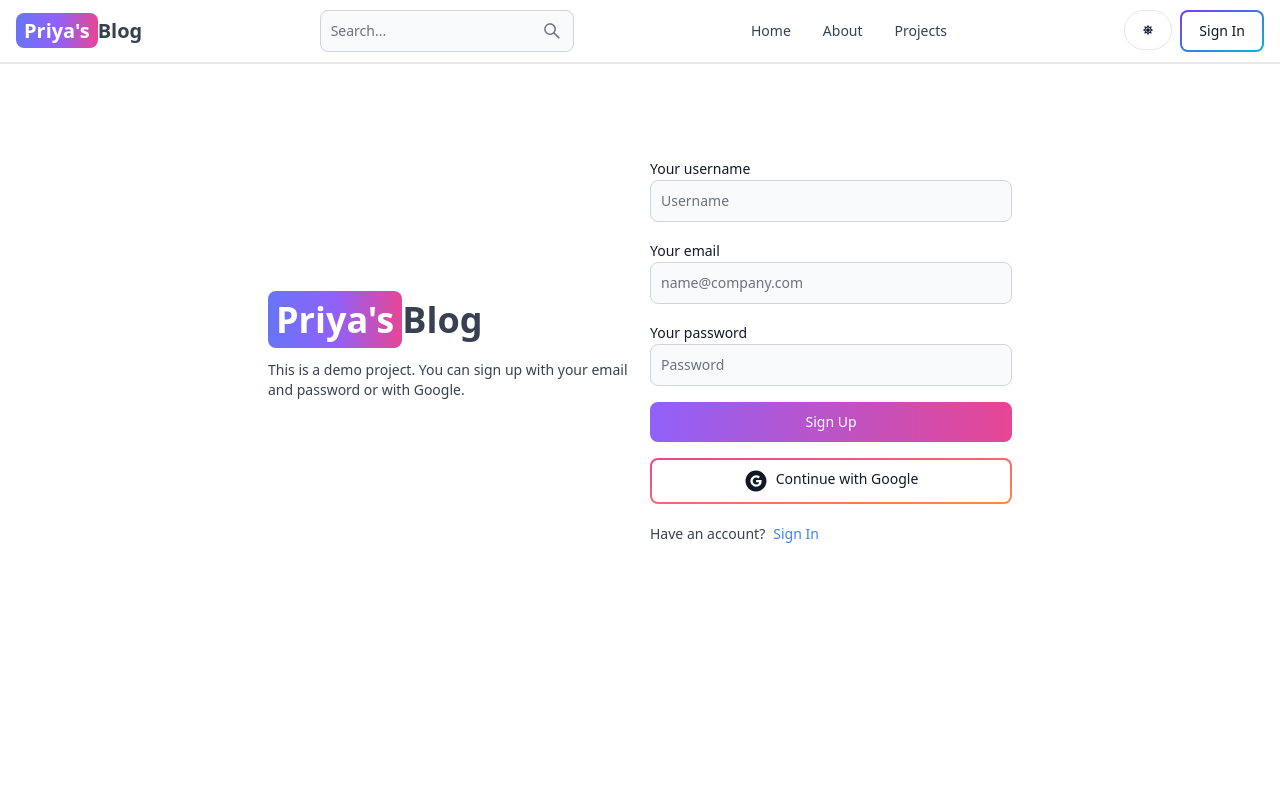
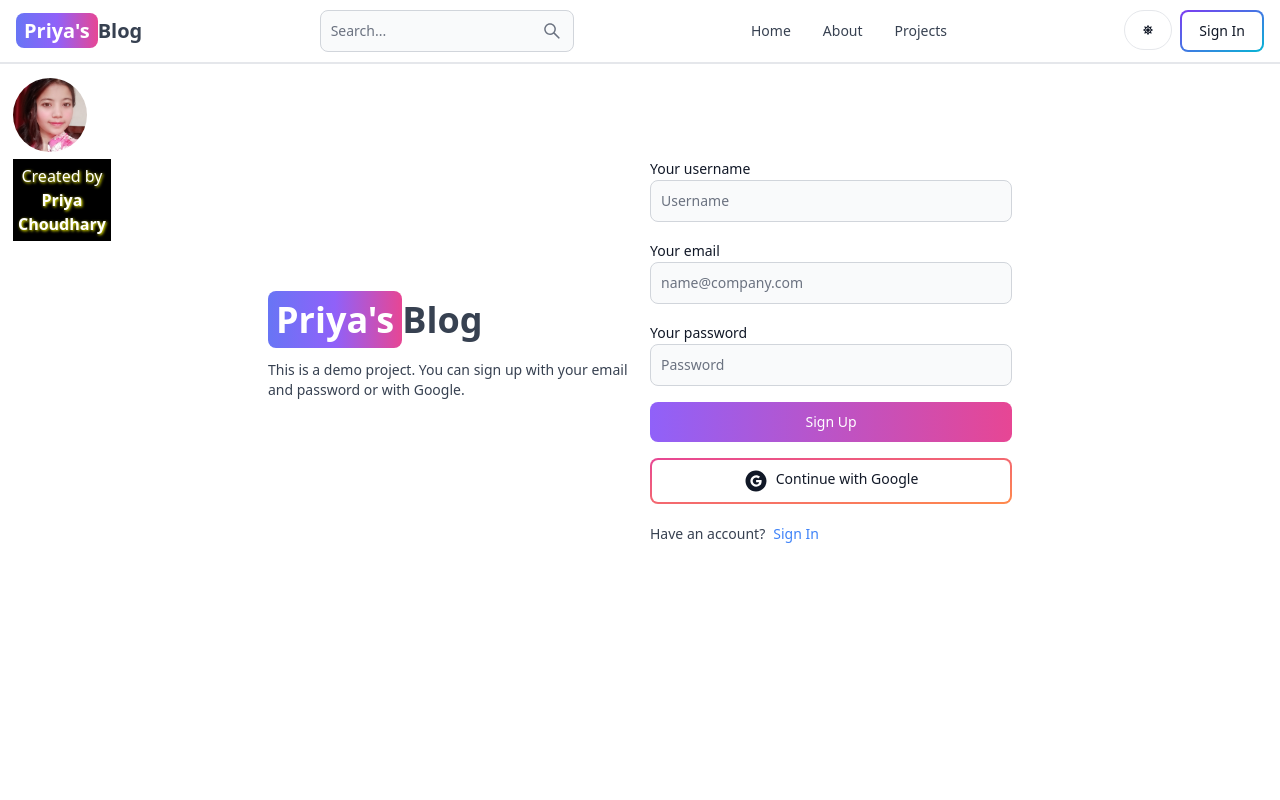
Before and after one commit to priya281220/Mern_Blog_Web, a React (Vite) app in the folder client/: page /sign-up in a window 1280 px wide. Shown: the top 800 px of the page. Built offline with nearby package versions, Linux system fonts and the light colour scheme; no server answers.

Commit message:
Update Footer.jsx

```diff
--- a/client/src/components/Footer.jsx
+++ b/client/src/components/Footer.jsx
@@ -1,5 +1,6 @@
 import { Footer } from 'flowbite-react';
 import { Link } from 'react-router-dom';
+import my_image from './my_image.jpg';
 import { BsFacebook, BsInstagram, BsTwitter, BsGithub, BsDribbble, BsLinkedin } from 'react-icons/bs';
 export default function FooterCom() {
   return (
@@ -60,6 +61,14 @@ export default function FooterCom() {
           </div>
         </div>
         <Footer.Divider />
+               <div style={{ position: 'fixed', top: '70px', left: '5px', display: 'flex', alignItems: 'center' }}>
+  <div style={{ position: 'absolute', top: '5px', left: '5px', width: '80px', height: '80px', borderRadius: '50%', overflow: 'hidden', border: '3px solid white' }}>
+    <img src={my_image} alt="Signature" style={{ width: '100%', height: '100%', objectFit: 'cover' }} />
+  </div>
+  <div style={{ position: 'absolute', top: '86px', left: '5px', textAlign: 'center', color: 'white', backgroundColor: 'black', padding: '5px', border: '3px solid white', textShadow: '1px 1px 3px yellow' }}>
+    Created by <span style={{ fontWeight: 'bold' }}>Priya Choudhary</span>
+  </div>
+</div>
         <div className='w-full sm:flex sm:items-center sm:justify-between'>
           <Footer.Copyright
             href='#'
```
